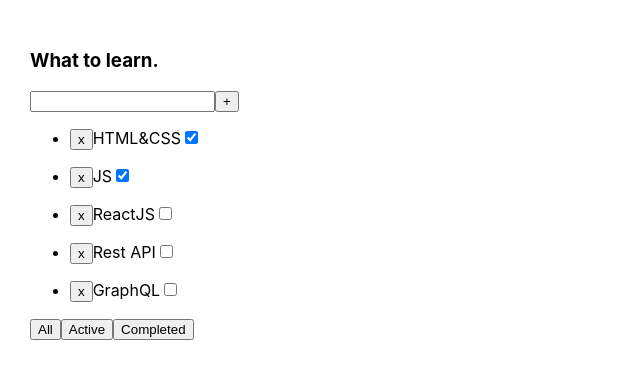
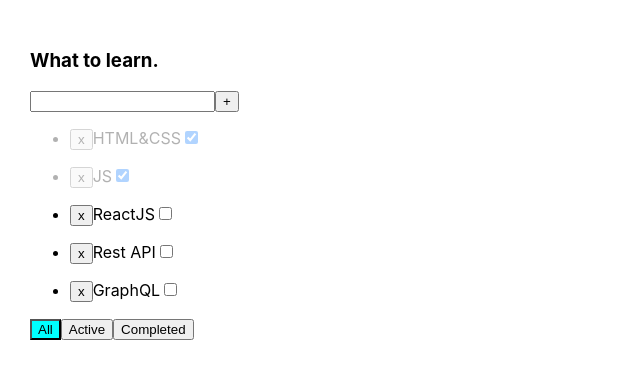
Before and after one commit to andbudha/my_todolist, a React (Create React App) app: page / in a window 1280 px wide. Shown: the top 378 px of the page, without its empty margins (0-640 px from the left). Built offline with nearby package versions, Linux system fonts and the light colour scheme.

Commit message:
app updated

```diff
--- a/src/App.tsx
+++ b/src/App.tsx
@@ -61,6 +61,7 @@ function App() {
                 filterTasks={filterTasks}
                 addTask={addTask}
                 changeTaskStatus={changeTaskStatus}
+                filter={filter}
             />
         </div>
     );
--- a/src/components/Todolist/Todolist.css
+++ b/src/components/Todolist/Todolist.css
@@ -1,8 +1,18 @@
 
 .error {
     border: 3px solid crimson;
+    outline: none;
 }
 
 .error-message {
     color: crimson;
 }
+
+.active-filter {
+    background-color: aqua;
+    color: black;
+}
+
+.is-done {
+    opacity: 0.3;
+}
--- a/src/components/Todolist/Todolist.tsx
+++ b/src/components/Todolist/Todolist.tsx
@@ -16,6 +16,7 @@ type TodolistPropsType = {
     filterTasks:(buttonName: TaskFilterType)=> void
     addTask:(inputValue: string)=> void
     changeTaskStatus:(isDone: boolean, taskID: string)=> void
+    filter: TaskFilterType
 }
 export const Todolist = (props: TodolistPropsType) => {
 
@@ -23,8 +24,8 @@ export const Todolist = (props: TodolistPropsType) => {
     const[inputValue, setInputValue]=useState('');
 
     //error state
-    const[error, setError]=useState<string | null>(null)
-    console.log(error)
+    const[error, setError]=useState<boolean>(false);
+
 
     //input value catching func
     const inputValueCatchingHandler = (event: ChangeEvent<HTMLInputElement>) => {
@@ -37,19 +38,20 @@ export const Todolist = (props: TodolistPropsType) => {
             props.addTask(inputValue.trim());
             setInputValue('')
         } else {
-            setError('Task is required!')
+            setError(true)
         }
     }
 
     //on enter-key adding func
     const onKeyDownAddTaskHandler = (event: KeyboardEvent<HTMLInputElement>) => {
-        setError(null)
         if(event.key === 'Enter' && inputValue.trim() !== ''){
             props.addTask(event.currentTarget.value.trim());
             setInputValue('')
         } else {
-            setError('Task is required!')
+            setError(true)
         }
+        setError(false);
+
     }
 
     //task filtering func.-s
@@ -78,7 +80,7 @@ export const Todolist = (props: TodolistPropsType) => {
                         onKeyDown={onKeyDownAddTaskHandler}
                     />
                     <button onClick={taskAddingHandler}>+</button>
-                    {error && <div className='error-message'>{error}</div>}
+                    {error ? <div className='error-message'>Task is required!</div> : ''}
                 </div>
                 {props.tasks.map(list=>{
 
@@ -92,7 +94,7 @@ export const Todolist = (props: TodolistPropsType) => {
                     }
                     return(
                         <ul key={list.id}>
-                            <li>
+                            <li className={list.isDone ? 'is-done' : ''}>
                                 <button onClick={taskRemoveOnClickHandler}>x</button>
                                 <span>{list.title}</span>
                                 <input
@@ -106,9 +108,18 @@ export const Todolist = (props: TodolistPropsType) => {
                     );
                 })}
                 <div>
-                    <button onClick={onAllClickTaskFilteringHandler}>All</button>
-                    <button onClick={onActiveClickTaskFilteringHandler}>Active</button>
-                    <button onClick={onCompletedClickTaskFilteringHandler}>Completed</button>
+                    <button
+                        onClick={onAllClickTaskFilteringHandler}
+                        className={props.filter === 'all' ? 'active-filter' : ''}
+                    >All</button>
+                    <button
+                        onClick={onActiveClickTaskFilteringHandler}
+                        className={props.filter === 'active' ? 'active-filter' : ''}
+                    >Active</button>
+                    <button
+                        onClick={onCompletedClickTaskFilteringHandler}
+                        className={props.filter === 'completed' ? 'active-filter' : ''}
+                    >Completed</button>
                 </div>
             </div>
         </div>
```
